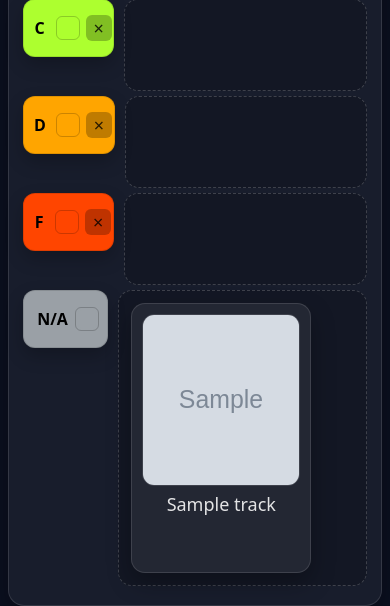
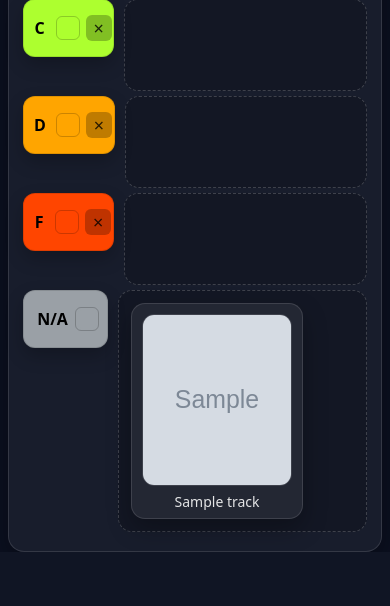
Before and after one commit to StarecMudrec/Playlist-to-Tier-List, a Flask app: template templates/index.html in a window 390 px wide. Shown: the part 823-1429 px from the top of the page. After the commit the page ends 1375 px from the top, so only its background shows below. Run offline with Flask 3, Linux system fonts and the light colour scheme; the template is opened without the code that fills it: most values are stand-ins (such as "Sample title", 1, 10 or a date in 2020); grey boxes marked "Sample" are stand-in pictures; some libraries are stand-ins or nearby versions.

Commit message:
Update styles.css

```diff
--- a/static/styles.css
+++ b/static/styles.css
@@ -56,7 +56,6 @@ h1, h3, label { color: var(--text); }
 
 .tier-row {
     display: flex;
-    align-items: flex-start;
     margin-bottom: 10px;
     width: 100%;
     gap: 10px;
@@ -224,10 +223,10 @@ h1, h3, label { color: var(--text); }
 }
 
 .track-item {
-    width: 210px;
-    min-width: 210px;
+    width: 168px;
+    min-width: 168px;
     flex-shrink: 0;
-    min-height: 300px;
+    min-height: 240px;
     text-align: center;
     cursor: grab;
      background: rgba(255,255,255,0.07);
@@ -250,10 +249,10 @@ h1, h3, label { color: var(--text); }
 }
 
 .track-artwork {
-    width: 180px;
-    height: 180px;
-    min-width: 120px;
-    min-height: 120px;
+    width: 144px;
+    height: 144px;
+    min-width: 96px;
+    min-height: 96px;
     object-fit: cover;
     display: block;
     margin: auto;
@@ -267,7 +266,7 @@ h1, h3, label { color: var(--text); }
 .track-title {
     margin-top: 8px;
     margin-bottom: 0;
-    font-size: clamp(18px, 0.85em, 1em);
+    font-size: clamp(14px, 0.85em, 1em);
     line-height: 1.15;
     color: var(--text);
     opacity: 0.95;
@@ -334,14 +333,14 @@ h1, h3, label { color: var(--text); }
      }
     .track-item{
         width: 44vw;
-        min-width: 180px;
-        min-height: 270px;
+        min-width: 144px;
+        min-height: 216px;
     }
     .track-artwork{
         width: 100%;
         height: 44vw;
-        min-width: 120px;
-        min-height: 120px;
-        max-height: 240px;
+        min-width: 96px;
+        min-height: 96px;
+        max-height: 192px;
     }
 }
```
